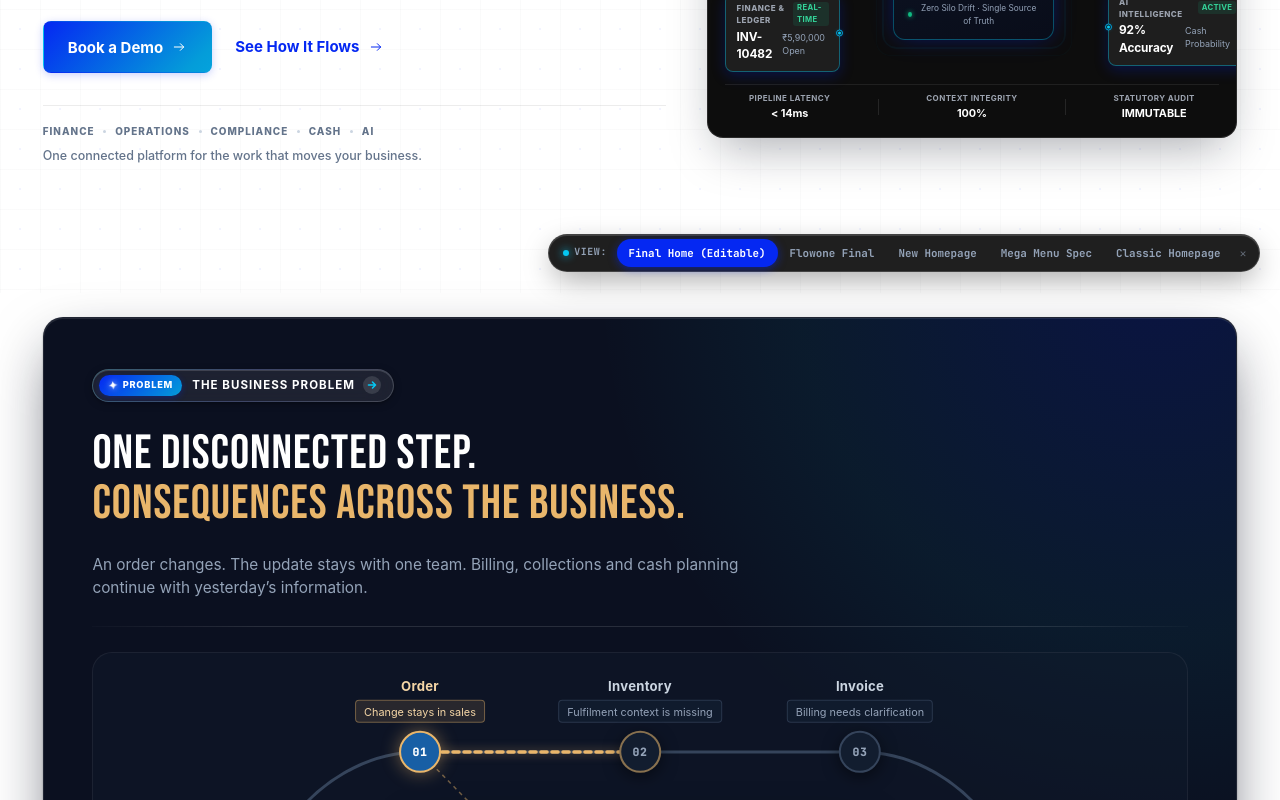
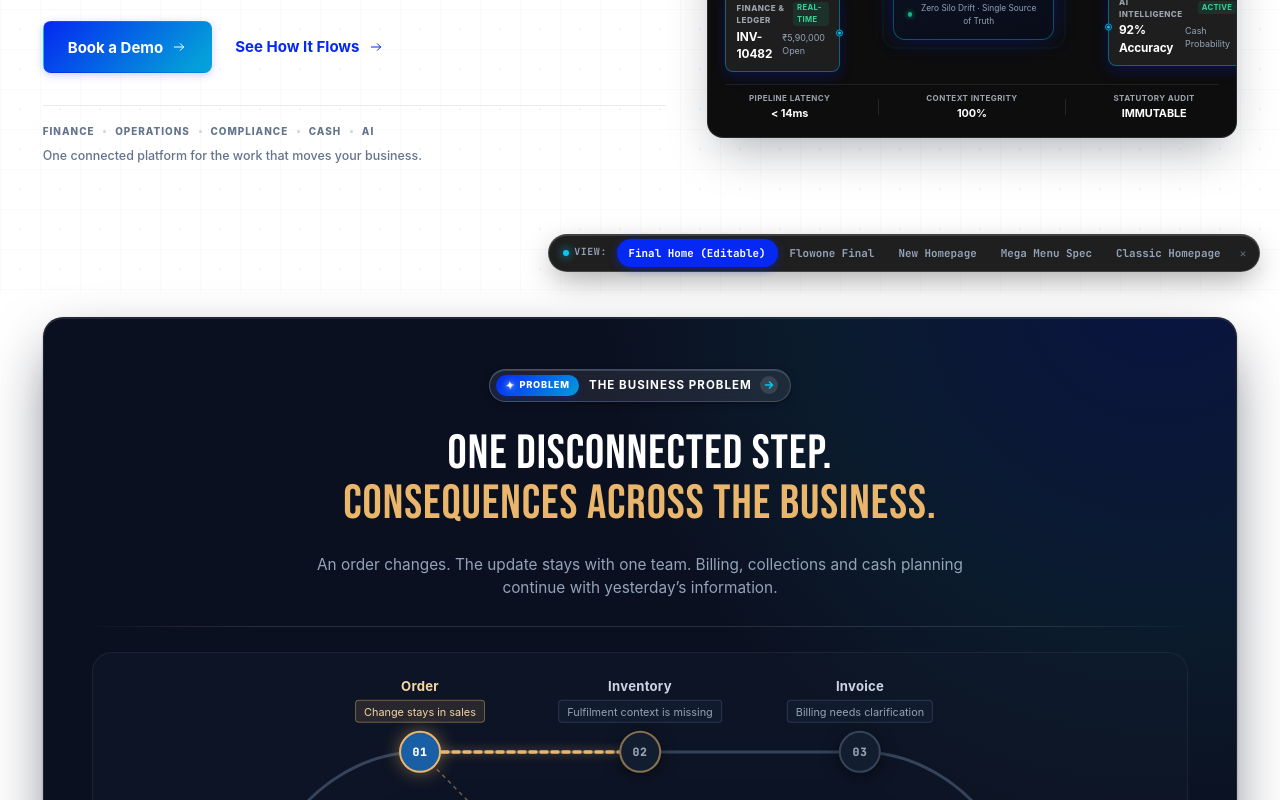
Before and after one commit to nagusairi/flowone-website-new, a React (Vite) app: page / in a window 1280 px wide. Shown: the part 508-1308 px from the top of the page. Built offline with nearby package versions, Linux system fonts and the light colour scheme; the HTML template or start-up script is replaced by a standard one; a web font is replaced by a local one.

Commit message:
style(causality-loop): center-align section introduction header, eyebrow, and subtext

```diff
--- a/src/components/causality-loops.css
+++ b/src/components/causality-loops.css
@@ -38,8 +38,17 @@
   z-index: 1;
   display: flex;
   flex-direction: column;
+  align-items: center;
+  text-align: center;
   gap: 0.85rem;
   max-width: 820px;
+  margin: 0 auto;
+}
+
+.causality-intro .hero-eyebrow-container {
+  display: flex;
+  justify-content: center;
+  width: 100%;
 }
 
 .causality-heading {
@@ -51,6 +60,7 @@
   letter-spacing: 0.02em;
   text-transform: uppercase;
   color: #F5F7FC;
+  text-align: center;
 }
 
 .causality-heading em {
@@ -59,12 +69,13 @@
 }
 
 .causality-subtext {
-  margin: 0;
+  margin: 0 auto;
   font-family: var(--font-family-body, "Lorin", sans-serif);
   font-size: 1.05rem;
   line-height: 1.6;
   color: #B8C4D6;
   max-width: 680px;
+  text-align: center;
 }
 
 .causality-divider {
```
